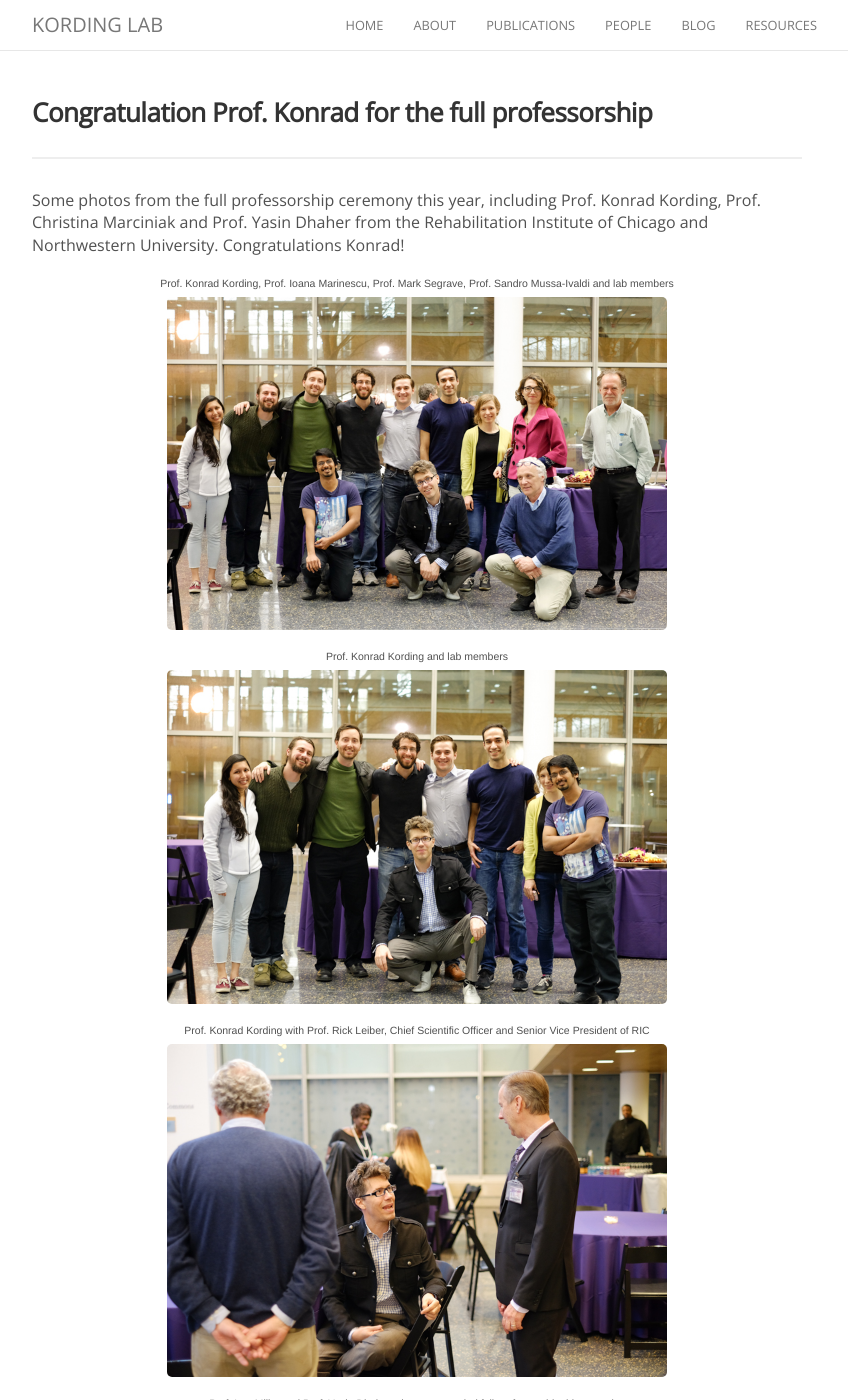
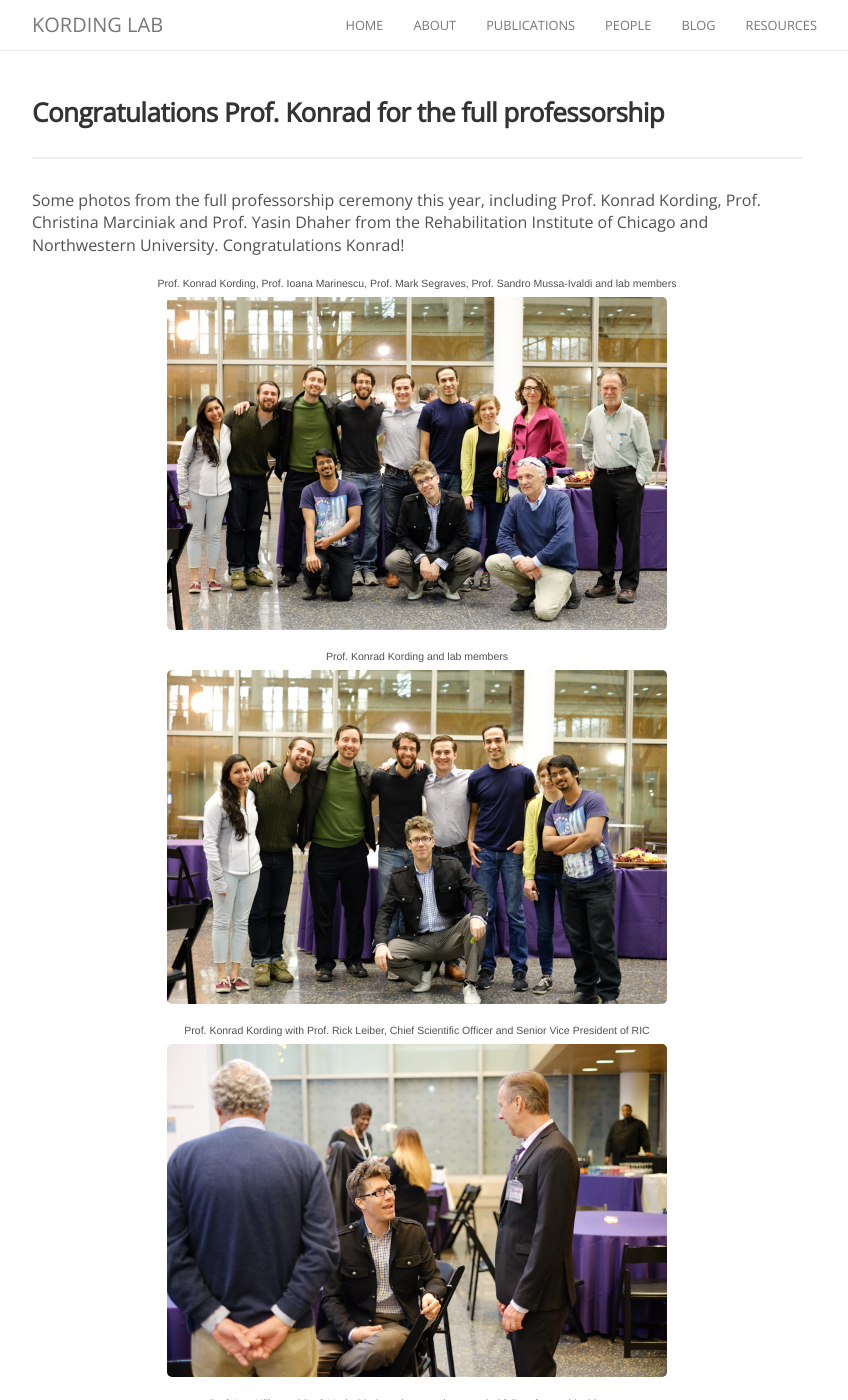
Before and after one commit to KordingLab/KordingLab.github.io, a Jekyll site: the page built from _posts/2016-03-08-congrat-professor-kording.md, in a window 1280 px wide and 1400 px high. Shown: the whole window, without its empty margins (223-1071 px from the left). Built offline with Jekyll 4.4.1, drawn with Linux system fonts in a browser that asks for light colours; nearby versions of some CDN libraries; comment, search, counter and statistics services are not loaded; some of the changed text lies outside the part shown.

Commit message:
text edits

```diff
--- a/_posts/2016-03-08-congrat-professor-kording.md
+++ b/_posts/2016-03-08-congrat-professor-kording.md
@@ -1,5 +1,5 @@
 ---
-title: Congratulation Prof. Konrad for the full professorship
+title: Congratulations Prof. Konrad for the full professorship
 description: full professorship ceremony
 categories: blog
 ---
@@ -7,7 +7,7 @@ categories: blog
 Some photos from the full professorship ceremony this year, including Prof. Konrad Kording, Prof. Christina Marciniak and Prof. Yasin Dhaher from the Rehabilitation Institute of Chicago and Northwestern University. Congratulations Konrad!
 
 <figure><center>
-  <sup>Prof. Konrad Kording, Prof. Ioana Marinescu, Prof. Mark Segrave, Prof. Sandro Mussa-Ivaldi and lab members</sup>
+  <sup>Prof. Konrad Kording, Prof. Ioana Marinescu, Prof. Mark Segraves, Prof. Sandro Mussa-Ivaldi and lab members</sup>
   <img width="500" src="{{site.baseurl}}/images/post/konrad_professor/1.jpg" data-action="zoom">
 </center></figure>
 
@@ -22,7 +22,7 @@ Some photos from the full professorship ceremony this year, including Prof. Konr
 </center></figure>
 
 <figure><center>
-  <sup>Prof. Lee Miller and Prof. Yasin Dhaher who was awarded full professorship this year also </sup>
+  <sup>Prof. Lee Miller and Prof. Yasin Dhaher who was also awarded full professorship this year </sup>
   <img width="500" src="{{site.baseurl}}/images/post/konrad_professor/4.jpg" data-action="zoom">
 </center></figure>
 
@@ -47,7 +47,7 @@ Some photos from the full professorship ceremony this year, including Prof. Konr
 </center></figure>
 
 <figure><center>
-  <sup>Pat and Prof. Mark Segrave</sup>
+  <sup>Pat and Prof. Mark Segraves</sup>
   <img width="500" src="{{site.baseurl}}/images/post/konrad_professor/9.jpg" data-action="zoom">
 </center></figure>
 
```
Also changed, not shown: other parts of _posts/2016-03-08-congrat-professor-kording.md (+1 -1 lines).
